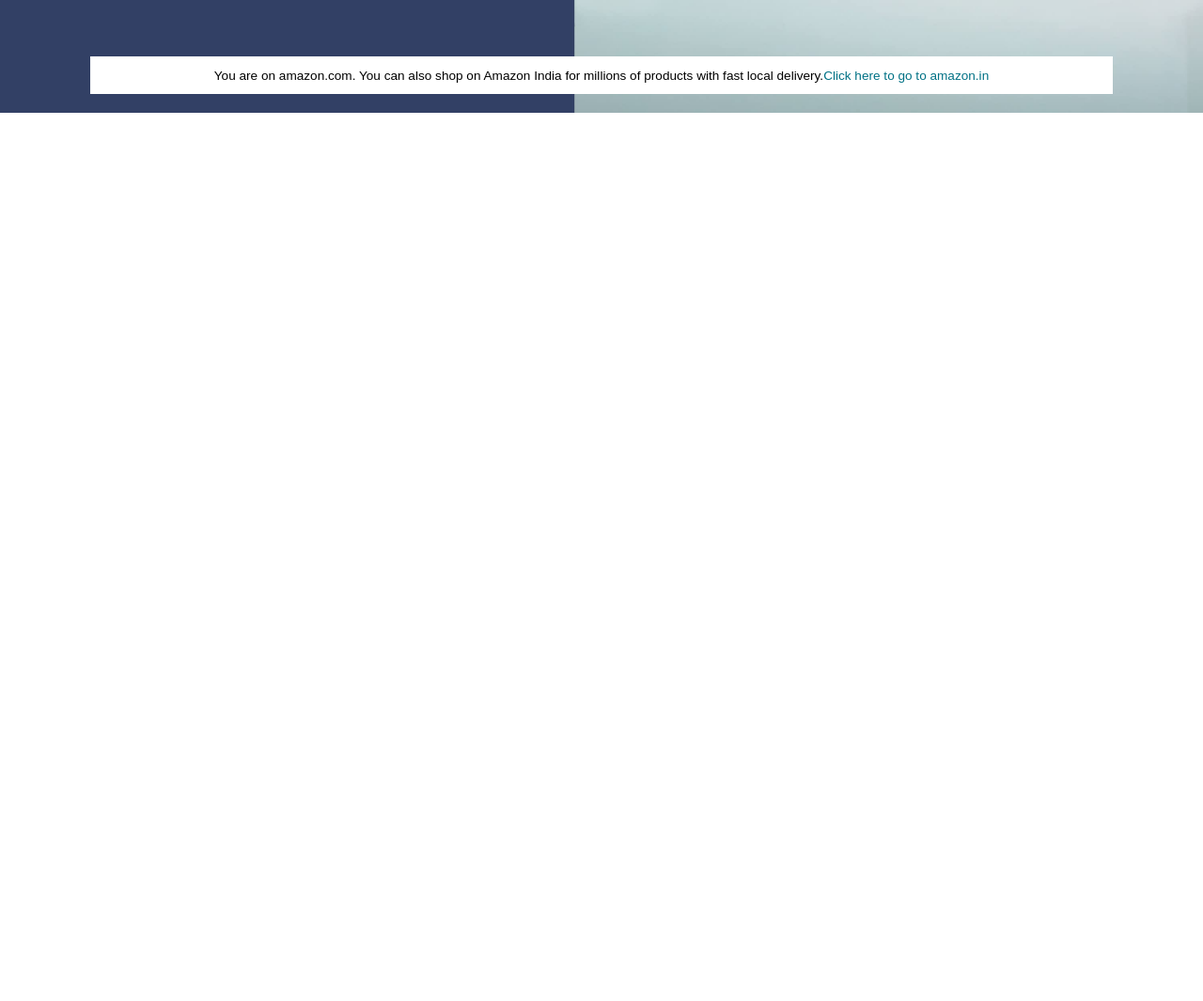
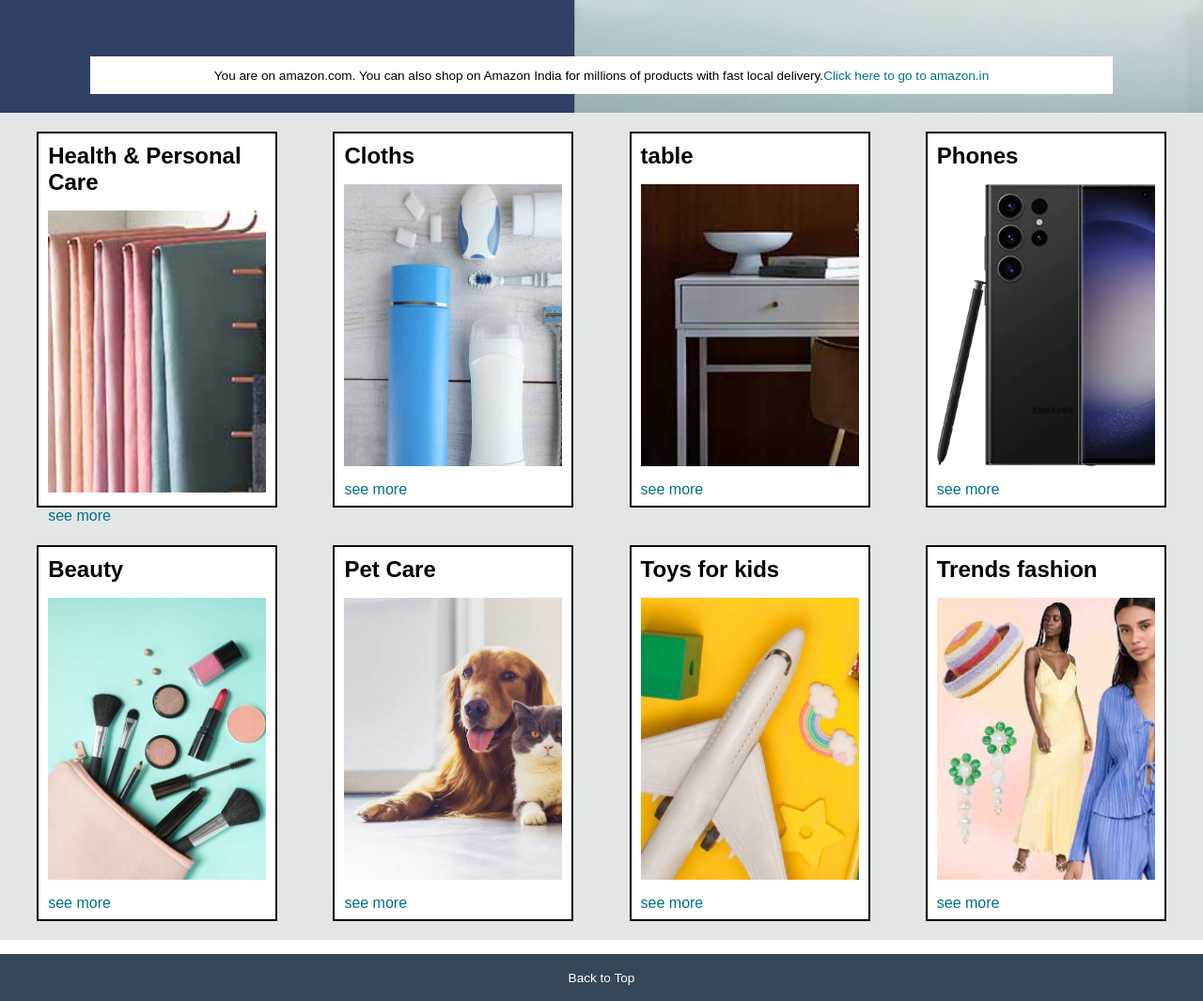
Before and after one commit to avikuuuu/frontend_AmazonClone, a plain HTML site: page index.html in a window 1280 px wide. Shown: the part 380-1445 px from the top of the page at 94% size. Before the commit the page ends 800 px from the top, so only its background shows below. Drawn offline with Linux system fonts and the light colour scheme.

Commit message:
frontEnd clone done

```diff
--- a/index.html
+++ b/index.html
@@ -67,8 +67,6 @@
           <i class="fa-solid fa-cart-shopping"></i>
           Cart
         </div>
-
-
       </div>
       <div class="panel">
         <div class="panel-all">
@@ -81,18 +79,99 @@
           <p>Customer Service</p>
           <p>Registry</p>
           <p>Gift cards</p>
-          <p> sell</p>
-
+          <p>sell</p>
         </div>
-        <div class="last-panel">
-            Shop deals in Electornics
-        </div>
+        <div class="last-panel">Shop deals in Electornics</div>
       </div>
     </header>
     <div class="hero-section">
       <div class="hero-msg">
-        You are on amazon.com. You can also shop on Amazon India for millions of products with fast local delivery. <a >Click here to go to amazon.in</a>
+        You are on amazon.com. You can also shop on Amazon India for millions of
+        products with fast local delivery. <a>Click here to go to amazon.in</a>
       </div>
     </div>
+
+    <div class="shop-section">
+      <div class="box box1">
+        <div class="box-content">
+          <h2>Health & Personal Care</h2>
+          <div
+            class="box-img"
+            style="background-image: url('/utils/box1_image.jpg ' )"
+          ></div>
+          <p>see more</p>
+        </div>
+      </div>
+      <div class="box box2">
+        <div class="box-content">
+          <h2>Cloths</h2>
+          <div
+            class="box-img"
+            style="background-image: url('/utils/box2_image.jpg ' )"
+          ></div>
+          <p>see more</p>
+        </div>
+      </div>
+      <div class="box box3"> <div class="box-content">
+        <h2>table</h2>
+        <div
+          class="box-img"
+          style="background-image: url('/utils/box3_image.jpg ' )"
+        ></div>
+        <p>see more</p>
+      </div></div>
+      <div class="box box4">
+        <div class="box-content">
+          <h2>Phones</h2>
+          <div
+            class="box-img"
+            style="background-image: url('/utils/box4_image.jpg ' )"
+          ></div>
+          <p>see more</p>
+        </div>
+      </div>
+      <div class="box box5">
+        <div class="box-content">
+          <h2>Beauty</h2>
+          <div
+            class="box-img"
+            style="background-image: url('/utils/box5_image.jpg ' )"
+          ></div>
+          <p>see more</p>
+        </div>
+      </div>
+      <div class="box box6">
+        <div class="box-content">
+          <h2>Pet Care</h2>
+          <div
+            class="box-img"
+            style="background-image: url('/utils/box6_image.jpg ' )"
+          ></div>
+          <p>see more</p>
+        </div>
+      </div>
+      <div class="box box7"> <div class="box-content">
+        <h2>Toys for kids</h2>
+        <div
+          class="box-img"
+          style="background-image: url('/utils/box7_image.jpg ' )"
+        ></div>
+        <p>see more</p>
+      </div></div>
+      <div class="box box8">
+        <div class="box-content">
+          <h2>Trends fashion</h2>
+          <div
+            class="box-img"
+            style="background-image: url('/utils/box8_image.jpg ' )"
+          ></div>
+          <p>see more</p>
+        </div>
+      </div>
+    </div>
+    <footer class="foot-panel">
+      Back to Top
+
+    </footer>
   </body>
 </html>
--- a/style.css
+++ b/style.css
@@ -301,3 +301,59 @@
   .hero-msg a{
     color: #007185;
   }
+
+
+  .shop-section{
+    display: flex;
+    flex-wrap: wrap;
+    justify-content: space-evenly;
+    background-color: #e2e7e6;
+
+  }
+
+ .shop-section .box{
+    box-sizing: border-box;
+    border: 2px solid black;
+    background-color: white;
+    height: 400px;
+    width: 20%;
+    margin: 20px;
+    padding: 10px 0px 15px;
+ }
+
+ .box-img{
+
+    height: 300px;
+    background-size: cover;
+    margin-top: 1rem;
+    margin-bottom: 1rem;
+    /* background-repeat: no-repeat; */
+ }
+
+ .box-content{
+    margin-left:10px ;
+    margin-right: 10px;
+ }
+
+ .shop-section p{
+    color: #007185;
+
+ }
+
+
+
+ /* footerrrrrrrrrrrrrrrrrrrr */
+ footer{
+    margin-top: 15px;
+ }
+
+
+ .foot-panel{
+    background-color: #37475a;
+    color: white;
+    height: 50px;
+    display: flex;
+    justify-content: center;
+    align-items: center;
+    font-size: 0.85rem;
+ }
```
